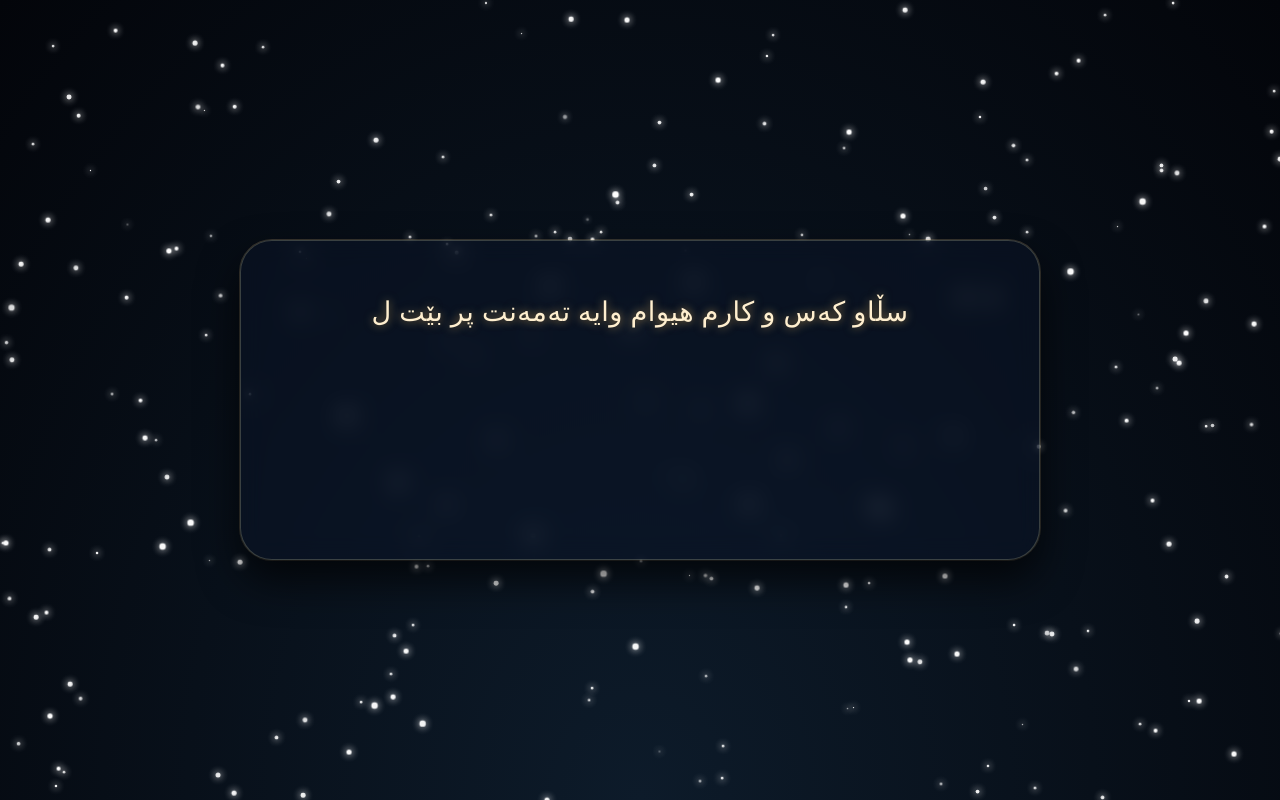
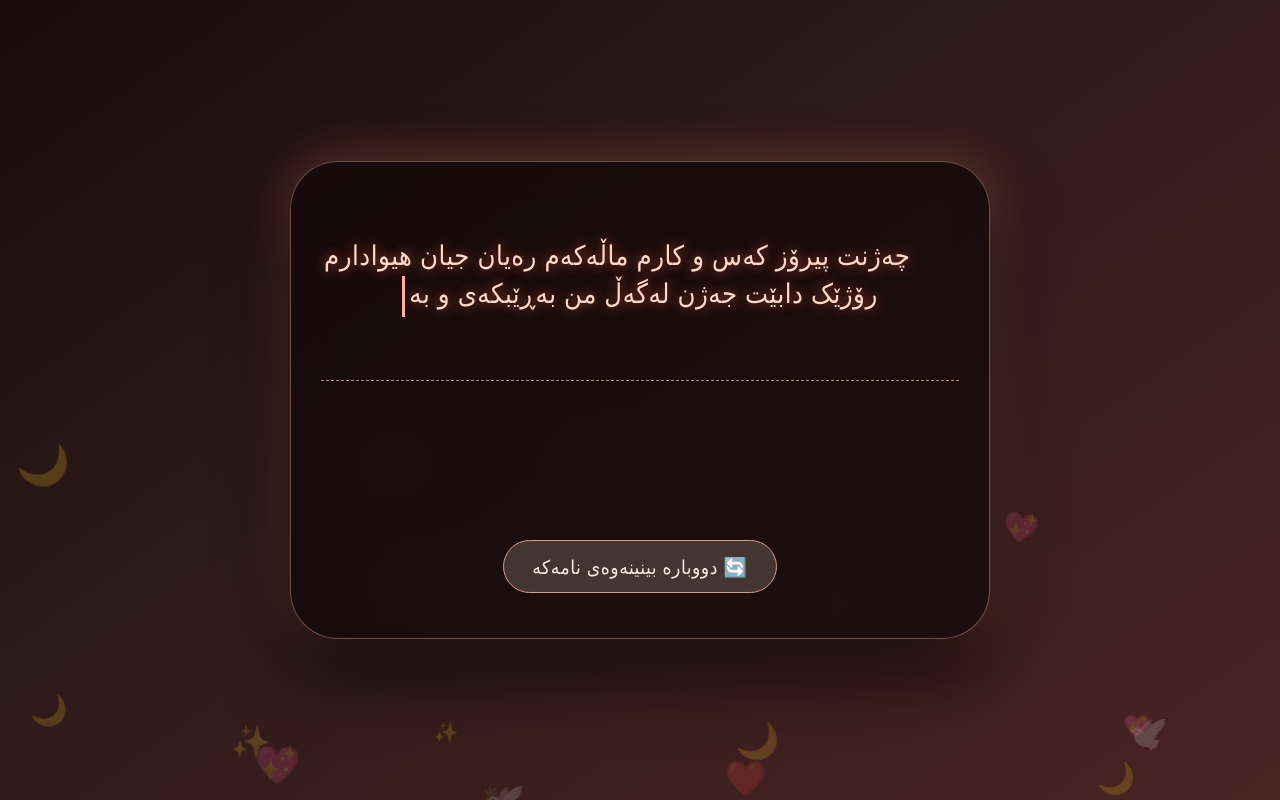
Before and after one commit to farzadkhdr/zankosoran, a plain HTML site: page index.html in a window 1280 px wide. Drawn offline with Linux system fonts and the light colour scheme; a web font is replaced by a local one.

Commit message:
Update index.html

```diff
--- a/index.html
+++ b/index.html
@@ -1,13 +1,9 @@
 <!DOCTYPE html>
-<html lang="ku" dir="rtl">
+<html lang="ckb" dir="rtl">
 <head>
   <meta charset="UTF-8">
   <meta name="viewport" content="width=device-width, initial-scale=1.0, user-scalable=yes">
-  <title>ڕۆژی لەدایکبوونت پیرۆز ❤️</title>
-  <!-- فۆنتی کوردی رەبەر (Rabar) -->
-  <link rel="preconnect" href="https://fonts.googleapis.com">
-  <link rel="preconnect" href="https://fonts.gstatic.com" crossorigin>
-  <link href="https://fonts.googleapis.com/css2?family=Rabar:wght@400;700&display=swap" rel="stylesheet">
+  <title>جەژنت پیرۆز 💖 رەیان</title>
   <style>
     * {
       margin: 0;
@@ -16,200 +12,268 @@
     }
 
     body {
-      background: radial-gradient(ellipse at bottom, #0d1b2a 0%, #03050a 100%);
-      height: 100vh;
-      overflow: hidden;
-      font-family: 'Rabar', 'Segoe UI', sans-serif;
+      background: linear-gradient(145deg, #1a0b0b 0%, #2d1a1a 40%, #4a2323 100%);
+      min-height: 100vh;
       display: flex;
+      justify-content: center;
       align-items: center;
-      justify-content: center;
-      direction: rtl;
+      font-family: 'Segoe UI', 'Nizar', 'Rabar', 'Tahoma', sans-serif;
+      padding: 20px;
+      margin: 0;
       position: relative;
+      overflow-x: hidden;
     }
 
-    /* ئاسمانی ئەستێرەکان */
-    .stars {
+    /* ڕازاندنەوەی پێکەوە */
+    .hearts-container {
       position: fixed;
       top: 0;
       left: 0;
       width: 100%;
       height: 100%;
       pointer-events: none;
-      z-index: 0;
+      z-index: 1;
     }
 
-    .star {
+    .heart {
       position: absolute;
-      background-color: white;
-      border-radius: 50%;
-      animation: twinkle 3s infinite alternate;
-      box-shadow: 0 0 6px 1px rgba(255, 255, 255, 0.6);
+      color: rgba(255, 180, 180, 0.25);
+      font-size: 28px;
+      user-select: none;
+      animation: floatUp 7s infinite ease-in;
+      opacity: 0;
     }
 
-    @keyframes twinkle {
-      0% { opacity: 0.3; transform: scale(0.9); }
-      100% { opacity: 1; transform: scale(1.3); }
+    @keyframes floatUp {
+      0% {
+        transform: translateY(100vh) rotate(0deg) scale(0.8);
+        opacity: 0.7;
+      }
+      50% {
+        opacity: 0.9;
+      }
+      100% {
+        transform: translateY(-10vh) rotate(30deg) scale(1.4);
+        opacity: 0;
+      }
     }
 
-    /* کۆنتێنەری تێکست */
-    .message-container {
+    .card {
       position: relative;
       z-index: 10;
-      width: 90%;
-      max-width: 800px;
-      background: rgba(10, 20, 40, 0.5);
-      backdrop-filter: blur(12px);
-      border-radius: 32px;
-      padding: 2.5rem 2rem;
-      box-shadow: 0 20px 40px rgba(0, 0, 0, 0.7), 0 0 0 1px rgba(255, 215, 150, 0.2);
+      background: rgba(20, 8, 8, 0.75);
+      backdrop-filter: blur(18px);
+      -webkit-backdrop-filter: blur(18px);
+      border: 1px solid rgba(220, 160, 140, 0.45);
+      border-radius: 48px;
+      padding: 35px 30px 45px;
+      max-width: 700px;
+      width: 100%;
+      box-shadow: 0 35px 70px rgba(0, 0, 0, 0.7), 0 0 50px rgba(210, 120, 100, 0.4);
       text-align: center;
-      color: #f7e9c3;
-      border: 1px solid rgba(255, 255, 200, 0.2);
-      transition: all 0.5s ease;
+      color: #fbe9e7;
+      transition: all 0.4s ease;
     }
 
-    .typewriter-text {
+    .message-area {
       font-size: 1.7rem;
-      line-height: 2.2;
+      line-height: 2.4rem;
+      min-height: 180px;
+      white-space: pre-wrap;
+      word-break: break-word;
+      color: #ffd9cc;
+      text-shadow: 0 0 12px #b34b3a;
       font-weight: 400;
-      color: #ffefcf;
-      text-shadow: 0 0 10px rgba(255, 200, 100, 0.6);
-      min-height: 120px;
-      word-break: break-word;
-      white-space: pre-wrap;
       letter-spacing: 0.5px;
-      transition: all 0.3s;
+      margin-bottom: 30px;
+      border-bottom: 1px dashed #c97b6b;
+      padding-bottom: 25px;
+      transition: all 0.2s;
     }
 
-    .big-final {
-      font-size: 5.5rem;
+    .special-dedication {
+      font-size: 2.6rem;
       font-weight: 700;
-      color: #e6b86a;
-      text-shadow: 0 0 25px #b8860b, 0 0 45px #ffbb2e;
-      margin-top: 0.8rem;
-      letter-spacing: 6px;
-      animation: gentleGlow 2.5s infinite alternate;
+      margin-top: 25px;
+      color: #ffb7a7;
+      text-shadow: 0 0 20px #e65c4b, 0 0 40px #b52e1b;
+      background: linear-gradient(to right, #ffd6cc, #ffaa8c);
+      -webkit-background-clip: text;
+      -webkit-text-fill-color: transparent;
+      background-clip: text;
+      animation: glowPulse 2.2s infinite alternate;
+      letter-spacing: 1px;
+      line-height: 3.4rem;
       opacity: 0;
-      transition: opacity 1.5s ease;
-      line-height: 1.2;
+      transform: translateY(20px);
+      transition: opacity 1.2s ease, transform 1s ease;
     }
 
-    .big-final.visible {
+    .special-dedication.show {
       opacity: 1;
+      transform: translateY(0);
     }
 
-    @keyframes gentleGlow {
-      0% { text-shadow: 0 0 20px #d49b3b, 0 0 35px #b57c1c; }
-      100% { text-shadow: 0 0 35px #f5c542, 0 0 60px #f0b323; }
+    @keyframes glowPulse {
+      0% {
+        text-shadow: 0 0 15px #c0452f, 0 0 35px #a1301f;
+      }
+      100% {
+        text-shadow: 0 0 30px #ff7b5c, 0 0 65px #e6391e;
+      }
     }
 
-    /* بۆ شاشە بچووکەکان */
-    @media (max-width: 600px) {
-      .typewriter-text {
-        font-size: 1.2rem;
-        line-height: 2;
+    .cursor {
+      display: inline-block;
+      width: 3px;
+      background: #ffb09c;
+      margin-right: 4px;
+      animation: blink 1s step-end infinite;
+      vertical-align: middle;
+      height: 1.5em;
+    }
+
+    @keyframes blink {
+      0%, 100% { opacity: 1; }
+      50% { opacity: 0; }
+    }
+
+    .reset-btn {
+      background: rgba(255, 230, 220, 0.2);
+      border: 1px solid #d69b8b;
+      color: #ffeae3;
+      padding: 12px 28px;
+      border-radius: 40px;
+      font-size: 1.2rem;
+      margin-top: 20px;
+      cursor: pointer;
+      backdrop-filter: blur(10px);
+      transition: 0.3s;
+      font-family: inherit;
+      font-weight: 500;
+      letter-spacing: 0.5px;
+    }
+
+    .reset-btn:hover {
+      background: rgba(190, 100, 80, 0.5);
+      border-color: #fca18d;
+      box-shadow: 0 0 25px #d94e3b;
+      color: white;
+    }
+
+    @media (max-width: 500px) {
+      .message-area {
+        font-size: 1.3rem;
+        line-height: 2rem;
       }
-      .big-final {
-        font-size: 3.5rem;
-      }
-      .message-container {
-        padding: 1.8rem 1rem;
+      .special-dedication {
+        font-size: 1.9rem;
       }
     }
   </style>
 </head>
 <body>
-  <!-- ئاسمانی ئەستێرەکان بە شێوەیەکی داینامیکی دروست دەکرێت -->
-  <div class="stars" id="starsContainer"></div>
+  <!-- دڵەکانی باکگراوند بۆ ئاشقانەبوون -->
+  <div class="hearts-container" id="heartsContainer"></div>
 
-  <div class="message-container" id="messageCard">
-    <div class="typewriter-text" id="typewriter"></div>
-    <div class="big-final" id="finalText">مەرگ جوان</div>
+  <div class="card">
+    <div class="message-area" id="typedMessage">
+      <span id="textContainer"></span><span class="cursor" id="cursorSpan"></span>
+    </div>
+
+    <!-- دەقی تایبەت کە دوای تەواوبوون دەردەکەوێت -->
+    <div class="special-dedication" id="specialText">
+      رەیانم شەکرە سێوەکەم مەرگ جوانی من
+    </div>
+
+    <button class="reset-btn" id="replayBtn">🔄 دووبارە بینینەوەی نامەکە</button>
   </div>
 
   <script>
     (function() {
-      // دروستکردنی ئەستێرەکان بە شێوەیەکی هەڕەمەکی
-      function createStars(count = 200) {
-        const container = document.getElementById('starsContainer');
+      // نامە ڕاستەقینەکەت بە هەمان شێوەی داخواوت
+      const fullMessage = "چەژنت پیرۆز کەس و کارم ماڵەکەم رەیان جیان هیوادارم رۆژێک دابێت جەژن لەگەڵ من بەڕێبکەی و بەیانی کە لەخەو هەستام ماچی نیوچەوانت بکەم و پێت بلێم جەژن پیرۆز هاوسەرەکەم من نازانم قسەی نەستەلەق بکەم ئەمەوێت ئەوەی لە دڵمە ئەوانت پێ بڵێم داوا کارم لە خوای گەورەو میهرەبان ئە جەژنەت لۆ بکاتە هەزار جەژن بتگەینتە هەرچی خۆزگە و هیوای لە دڵتە پیكمان شاد بکات";
+
+      const textContainer = document.getElementById('textContainer');
+      const cursorSpan = document.getElementById('cursorSpan');
+      const specialElement = document.getElementById('specialText');
+      const replayBtn = document.getElementById('replayBtn');
+
+      let typingInterval = null;
+      let currentIndex = 0;
+      let animationActive = false;
+
+      // دروستکردنی دڵە هەڵکشاوەکان بۆ جوانی
+      function createHearts() {
+        const container = document.getElementById('heartsContainer');
         container.innerHTML = '';
-        for (let i = 0; i < count; i++) {
-          const star = document.createElement('div');
-          star.className = 'star';
-          const size = Math.random() * 3.5 + 1.2; // قەبارە لە نێوان 1.2 بۆ 4.7
-          const x = Math.random() * 100;
-          const y = Math.random() * 100;
-          const duration = Math.random() * 4 + 2.5;
-          const delay = Math.random() * 3;
-
-          star.style.width = `${size}px`;
-          star.style.height = `${size}px`;
-          star.style.left = `${x}%`;
-          star.style.top = `${y}%`;
-          star.style.animationDuration = `${duration}s`;
-          star.style.animationDelay = `${delay}s`;
-
-          container.appendChild(star);
+        for (let i = 0; i < 28; i++) {
+          const heart = document.createElement('span');
+          heart.className = 'heart';
+          heart.innerHTML = ['❤️', '🌸', '✨', '💖', '🌙', '🕊️'][Math.floor(Math.random() * 6)];
+          heart.style.left = Math.random() * 100 + '%';
+          heart.style.animationDelay = Math.random() * 8 + 's';
+          heart.style.fontSize = (20 + Math.floor(Math.random() * 26)) + 'px';
+          heart.style.animationDuration = (5 + Math.random() * 9) + 's';
+          container.appendChild(heart);
         }
       }
 
-      createStars(220); // دروستکردنی 220 ئەستێرە
-
-      // تێکستی تەواو بە پیتی کوردی (هەمان دەقی داواکراو)
-      const fullText = `سڵاو کەس و کارم هیوام وایە تەمەنت پر بێت لە خێرو بەرکەت سەرتا ئەم رۆژە لەخۆم پیرۆز پاشان لەتۆ نوری چاوم جەرجی سۆر نەم توانی بەم شێوازی خۆم دەمەوێت ئەم رۆژە بە نرخ هەلبسەنگێنم بەڵام ئەوندەی توانیم کۆمەڵە قسەیەک لە ناخی دڵمەوە بکەم بێ کۆپی کردنی تێکست ئیلاهی تەمەنت پر خێرو بەرکەت بکات بۆمن ئەتو ئەو هونەرمەندەی کە بە تێپەڕینی ساڵەکان پەیکەری ژیانی خۆت لە بەردی کات دەتاشیت با تاشینەکانت ورد و پڕ لە مانا بن پریان بکە لە فەرۆی مام خدری تا پێت بڵێم ئەم فەرزادەی ئیستا دەیناسی بە مانای کەلیمە بە تەواوی نەت ناسیووە چونکە نرخی شتانێک کە بە نرخن خودی خۆیان لای من دە ئەوندە بە نرخ ترن هیوادارم رۆژەکانی تری لەدایک بوونت لای من بێت ساڵەکانی ترت لای من بێت`;
-
-      const typewriterElement = document.getElementById('typewriter');
-      const finalElement = document.getElementById('finalText');
-
-      let index = 0;
-      let typewriterTimer = null;
-
-      // دوای 2 چرکە دەست بە نوسین دەکات
-      function startTypewriterAfterDelay(delayMs = 2000) {
-        if (typewriterTimer) clearTimeout(typewriterTimer);
-
-        typewriterTimer = setTimeout(() => {
-          // پاککردنەوەی هەر پێشوەختەیەک
-          typewriterElement.textContent = '';
-          index = 0;
-          // دەستپێکردنی نوسینی هێواش
-          typeNextCharacter();
-        }, delayMs);
-      }
-
-      function typeNextCharacter() {
-        if (index < fullText.length) {
-          // زیادکردنی پیتی داهاتوو
-          typewriterElement.textContent += fullText.charAt(index);
-          index++;
-
-          // کاتی نێوان پیتەکان: 60-90 میلی چرکە بۆ هەستی سروشتی
-          const randomDelay = Math.floor(Math.random() * 35) + 55; // 55 تا 90 ms
-          typewriterTimer = setTimeout(typeNextCharacter, randomDelay);
-        } else {
-          // تێکست تەواو بوو، ئێستا "مەرگ جوان" بە گەورەیی پیشان بدە
-          finalElement.classList.add('visible');
-          // دوای تەواوبوونی نوسین، تایمەر ڕادەگرێت
-          if (typewriterTimer) clearTimeout(typewriterTimer);
-          typewriterTimer = null;
+      // ڕاگرتنی هەموو شتێک
+      function stopTyping() {
+        if (typingInterval) {
+          clearInterval(typingInterval);
+          typingInterval = null;
         }
       }
 
-      // دڵنیابوون لەوەی کە لە سەرەتادا "مەرگ جوان" شاراوەیە
-      finalElement.classList.remove('visible');
+      // شاردنەوەی دەقی تایبەت و ریسێتکردن
+      function resetAndStart() {
+        stopTyping();
+        // شاردنەوەی دەقی خوارەوە
+        specialElement.classList.remove('show');
+        // پاککردنەوەی تێکست
+        textContainer.textContent = '';
+        currentIndex = 0;
+        animationActive = true;
+        // دڵنیابوون لەوەی کێرسۆر دیارە
+        cursorSpan.style.display = 'inline-block';
 
-      // دەستپێکردنی پرۆسەکە دوای 2 چرکە
-      startTypewriterAfterDelay(2000);
+        // دەستپێکردنی تایپینگ
+        typingInterval = setInterval(typeNextCharacter, 55); // خێرایی پیت پیت (55ms)
+      }
 
-      // پاککردنەوەی تایمەر لە کاتی داخستنی پەڕە (خۆپارێزی)
-      window.addEventListener('beforeunload', () => {
-        if (typewriterTimer) clearTimeout(typewriterTimer);
+      // نووسینی پیتی داهاتوو
+      function typeNextCharacter() {
+        if (currentIndex < fullMessage.length) {
+          // زیادکردنی پیتی نوێ
+          textContainer.textContent += fullMessage.charAt(currentIndex);
+          currentIndex++;
+        } else {
+          // تەواو بوون
+          stopTyping();
+          animationActive = false;
+          // شاردنەوەی کێرسۆر
+          cursorSpan.style.display = 'none';
+          // پیشاندانی دەقی خوارەوە بە ئەنیمەیشن
+          specialElement.classList.add('show');
+        }
+      }
+
+      // دووبارەکردنەوە بە دوگمە
+      replayBtn.addEventListener('click', () => {
+        // ئەگەر ئەنیمەیشن چالاکە، یەکەم جار بیوەستێنە و دووبارە دەستپێبکە
+        stopTyping();
+        resetAndStart();
       });
 
-      // بۆ ئەوەی ئەگەر شاشە بچووک بێتەوە ئەستێرەکان دووبارە ڕێکبخەیت (ئارەزوومەندانە)
-      window.addEventListener('resize', () => {
-        // تەنها ئەستێرەکان دووبارە دروست دەکەینەوە بەڵام کاریگەری لەسەر تێکست نییە
-        createStars(220);
+      // دەستپێکردنی سەرەتا
+      createHearts();
+      resetAndStart();
+
+      // پاککردنەوە لەکاتی ڕۆیشتن (باشترە)
+      window.addEventListener('beforeunload', () => {
+        stopTyping();
       });
 
     })();
```
